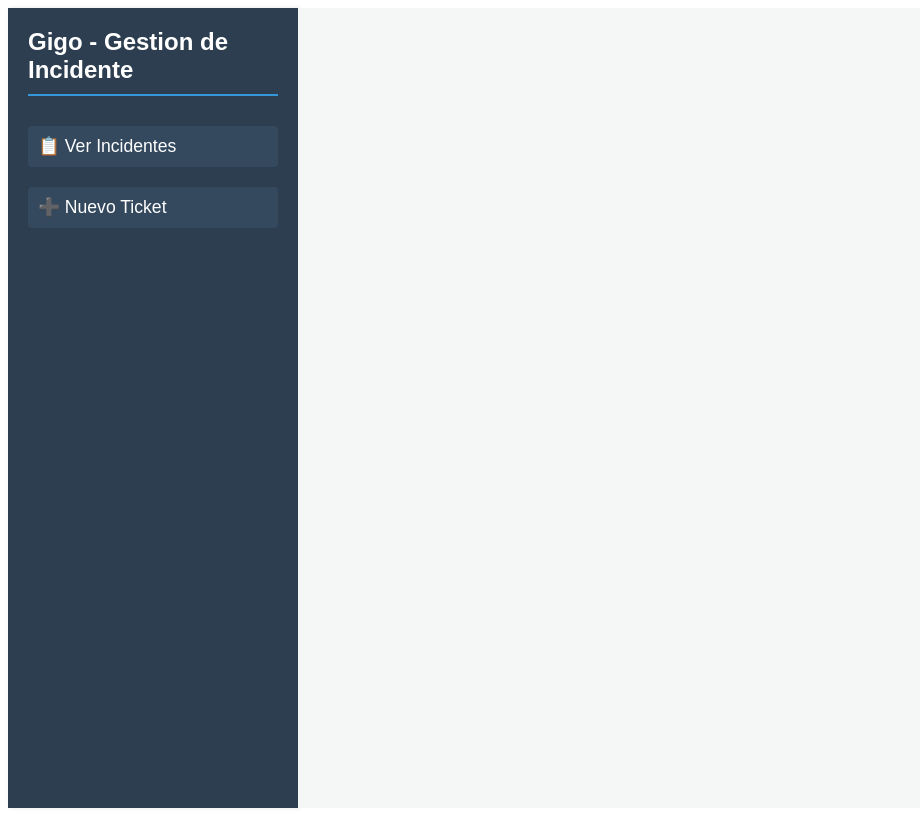
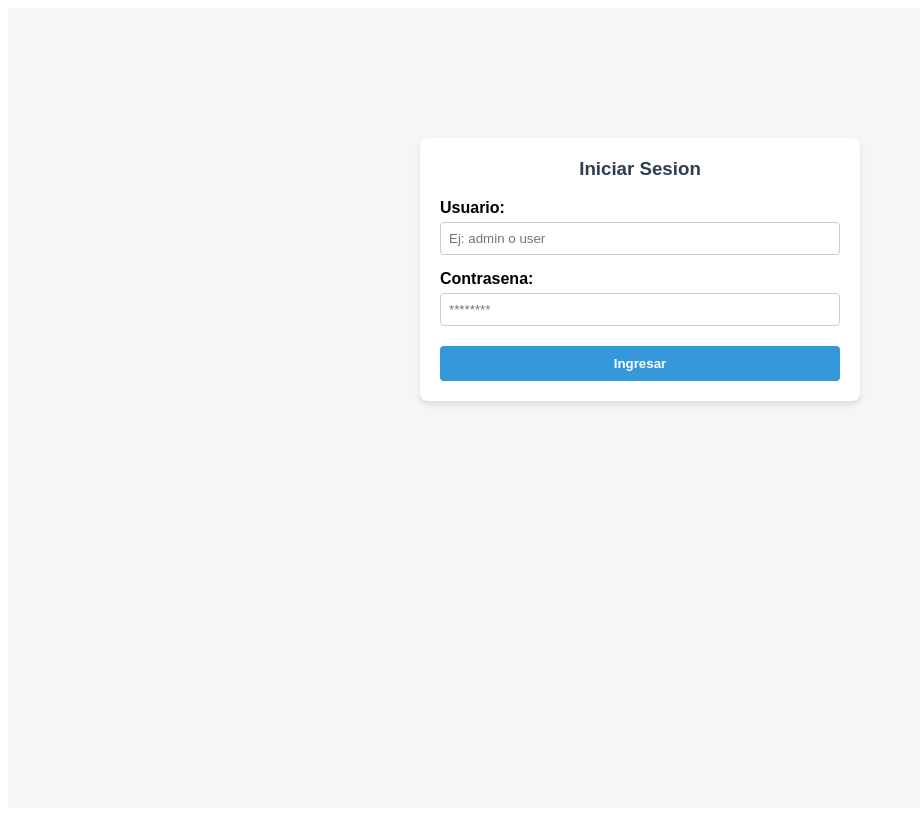
Before and after one commit to gabriel26293/gestion-tickets-gigo, an Angular app: page /login in a window 1280 px wide. Before the commit this address led to /. Shown: the whole page, without its empty margins (0-920 px from the left). Built offline with nearby package versions, Linux system fonts and the light colour scheme.

Commit message:
Implementamos storage, login

```diff
--- a/src/app/app.html
+++ b/src/app/app.html
@@ -1,5 +1,6 @@
 <div style="display: flex; min-height: 100vh; font-family: Arial, sans-serif; margin: 0;">
 
+  @if (enrutador.url !== '/login') {
     <div style="width: 250px; background-color: #2c3e50; color: white; padding: 20px; box-shadow: 2px 0 5px rgba(0,0,0,0.1);">
       <h2 style="border-bottom: 2px solid #3498db; padding-bottom: 10px; margin-top: 0;">Gigo - Gestion de Incidente</h2>
 
@@ -14,9 +15,15 @@
             ➕ Nuevo Ticket
           </a>
         </li>
+                <li style="margin-top: 50px; border-top: 1px solid #34495e; padding-top: 20px;">
+          <a (click)="cerrarSesion()" style="color: #e74c3c; text-decoration: none; font-size: 1em; cursor: pointer; display: block; padding: 10px; background-color: #1a252f; border-radius: 4px; font-weight: bold; text-align: center;">
+            🚪 Cerrar Sesión
+          </a>
+        </li>
 
       </ul>
     </div>
+  }
 
   <div style="flex-grow: 1; background-color: #f4f7f6; padding: 30px;">
 
--- a/src/app/app.routes.ts
+++ b/src/app/app.routes.ts
@@ -1,9 +1,11 @@
 import { Routes } from '@angular/router';
 import { Formulario } from './formulario/formulario';
 import { ListaTicket } from './lista-ticket/lista-ticket';
+import { LoginComponent } from './login/login';
 
 export const rutas: Routes = [
 
+  { path: 'login', component: LoginComponent },
   { path: 'incidentes', component: ListaTicket},
   { path: 'nuevo', component: Formulario},
   { path: 'editar/:id', component: Formulario },
--- a/src/app/app.ts
+++ b/src/app/app.ts
@@ -1,5 +1,5 @@
 import { Component } from '@angular/core';
-import { RouterOutlet, RouterLink } from '@angular/router';
+import { RouterOutlet, RouterLink, Router } from '@angular/router';
 //import { FormsModule } from '@angular/forms';
 //import { TicketService, Ticket } from './ticket.service';
 //import { DatePipe } from '@angular/common';
@@ -22,6 +22,13 @@ interface Ticket{
   styleUrl: './app.css'
 })
 export class App { //clase principal
+
+  constructor(public enrutador: Router) {} //por ahora el enrutador lo dejamos public
+
+    cerrarSesion() {
+    localStorage.removeItem('sesion_usuario'); //borramos credenciales
+    this.enrutador.navigate(['/login']); //mandamos al login
+  }
 
   //tituloSistema: string = 'Gigo - Gestion de Incidente'; >> mudado en rutas
 
--- a/src/app/lista-ticket/lista-ticket.html
+++ b/src/app/lista-ticket/lista-ticket.html
@@ -28,7 +28,7 @@
     <tr style="background-color: #34495e; color: white; text-align: left;">
       <th style="padding: 12px;">ID</th>
       <th style="padding: 12px;">Solicitante</th>
-      <th style="padding: 12px;">Equipo</th>
+      <th style="padding: 12px;">Hardware / Software</th>
       <th style="padding: 12px;">Descripción</th>
       <th style="padding: 12px;">Estado</th>
       <th style="padding: 12px;">Fecha</th>
--- /dev/null
+++ b/src/app/login/login.html
@@ -0,0 +1,17 @@
+<div style="background-color: white; padding: 20px; border-radius: 8px; box-shadow: 0 4px 6px rgba(0,0,0,0.1); max-width: 400px; margin: 100px auto; font-family: Arial, sans-serif;">
+  <h3 style="color: #2c3e50; margin-top: 0; text-align: center;">Iniciar Sesion</h3>
+
+  <div style="margin-bottom: 15px;">
+    <label style="display: block; font-weight: bold; margin-bottom: 5px;">Usuario:</label>
+    <input type="text" [(ngModel)]="usuarioInput" placeholder="Ej: admin o user" style="width: 100%; padding: 8px; border: 1px solid #ccc; border-radius: 4px; box-sizing: border-box;">
+  </div>
+
+  <div style="margin-bottom: 20px;">
+    <label style="display: block; font-weight: bold; margin-bottom: 5px;">Contrasena:</label>
+    <input type="password" [(ngModel)]="passInput" placeholder="********" style="width: 100%; padding: 8px; border: 1px solid #ccc; border-radius: 4px; box-sizing: border-box;">
+  </div>
+
+  <button (click)="ingresar()" style="width: 100%; background-color: #3498db; color: white; padding: 10px; border: none; border-radius: 4px; cursor: pointer; font-weight: bold;">
+    Ingresar
+  </button>
+</div>
--- /dev/null
+++ b/src/app/login/login.ts
@@ -0,0 +1,45 @@
+import { Component } from '@angular/core';
+import { FormsModule } from '@angular/forms';
+import { Router } from '@angular/router';
+
+export interface Usuario {
+  username: string;
+  role: 'admin' | 'user';
+}
+
+@Component({
+  selector: 'app-login',
+  standalone: true,
+  imports: [FormsModule],
+  templateUrl: './login.html'
+})
+export class LoginComponent {
+  usuarioInput: string = '';
+  passInput: string = '';
+
+  constructor(private enrutador: Router) {}
+
+  ingresar() {
+    if (this.usuarioInput === '' || this.passInput === '') {
+      alert('Por favor complete todos los campos.');
+      return;
+    }
+
+    let usuarioEncontrado: Usuario | null = null;//por ahora nulo, lo dejamos asi
+
+    // hardcodeamos
+    if (this.usuarioInput === 'admin' && this.passInput === 'admin123') {
+      usuarioEncontrado = { username: 'admin', role: 'admin' };
+    } else if (this.usuarioInput === 'user' && this.passInput === 'user123') {
+      usuarioEncontrado = { username: 'user', role: 'user' };
+    }
+
+
+    if (usuarioEncontrado !== null) { //si existe guardo
+      localStorage.setItem('sesion_usuario', JSON.stringify(usuarioEncontrado));
+      this.enrutador.navigate(['/incidentes']);
+    } else {
+      alert('Credenciales incorrectas. Pruebe admin/admin123 o user/user123');//lo dejamos por ahora
+    }
+  }
+}
--- a/src/app/ticket.service.ts
+++ b/src/app/ticket.service.ts
@@ -29,6 +29,13 @@ export class TicketService {
 
   // usamos el constructor para darle el valor inicial usando if/else y controlar los id de la lista
   constructor() {
+
+    const ticketsGuardados = localStorage.getItem('tickets_gigo');//obtengo los tickets
+
+    if (ticketsGuardados !== null) {
+      this.listaTickets = JSON.parse(ticketsGuardados);//si los hay por ahora los transformamos a texto asi despues vemos...
+    }
+
      if (this.listaTickets.length > 0) {
 
       const todosLosIds = this.listaTickets.map(ticket => ticket.id_ticket);
@@ -55,6 +62,7 @@ export class TicketService {
 
     this.listaTickets.push(nuevoIncidente);
     this.contadorId++;
+    this.guardarEnStorage();
   }
 
   resolverTicket(idBuscado: number) {
@@ -62,10 +70,12 @@ export class TicketService {
     if (ticketEncontrado) {
       ticketEncontrado.abierto = false;
     }
+    this.guardarEnStorage();
   }
 
   eliminarTicket(id_ticket_buscado: number) {
     this.listaTickets = this.listaTickets.filter(ticket => ticket.id_ticket !== id_ticket_buscado);
+    this.guardarEnStorage();
   }
 
   //busco ticket por id
@@ -83,6 +93,12 @@ export class TicketService {
       ticketEncontrado.equipoAsignado = equipoNuevo;
       ticketEncontrado.descripcion = descripcionNueva;
     }
+    this.guardarEnStorage();
+  }
+
+  private guardarEnStorage() {
+    // recordatorio: setItem > setter / getItem > getter
+    localStorage.setItem('tickets_gigo', JSON.stringify(this.listaTickets));//JSON.stringify para convertir array (datos) a texto
   }
 
 
```
Also changed, not shown: src/app/login/login.css (added), 1 other file (tests, documents, lock files or other folders). Lines whose indentation alone changed are shown as unchanged.
